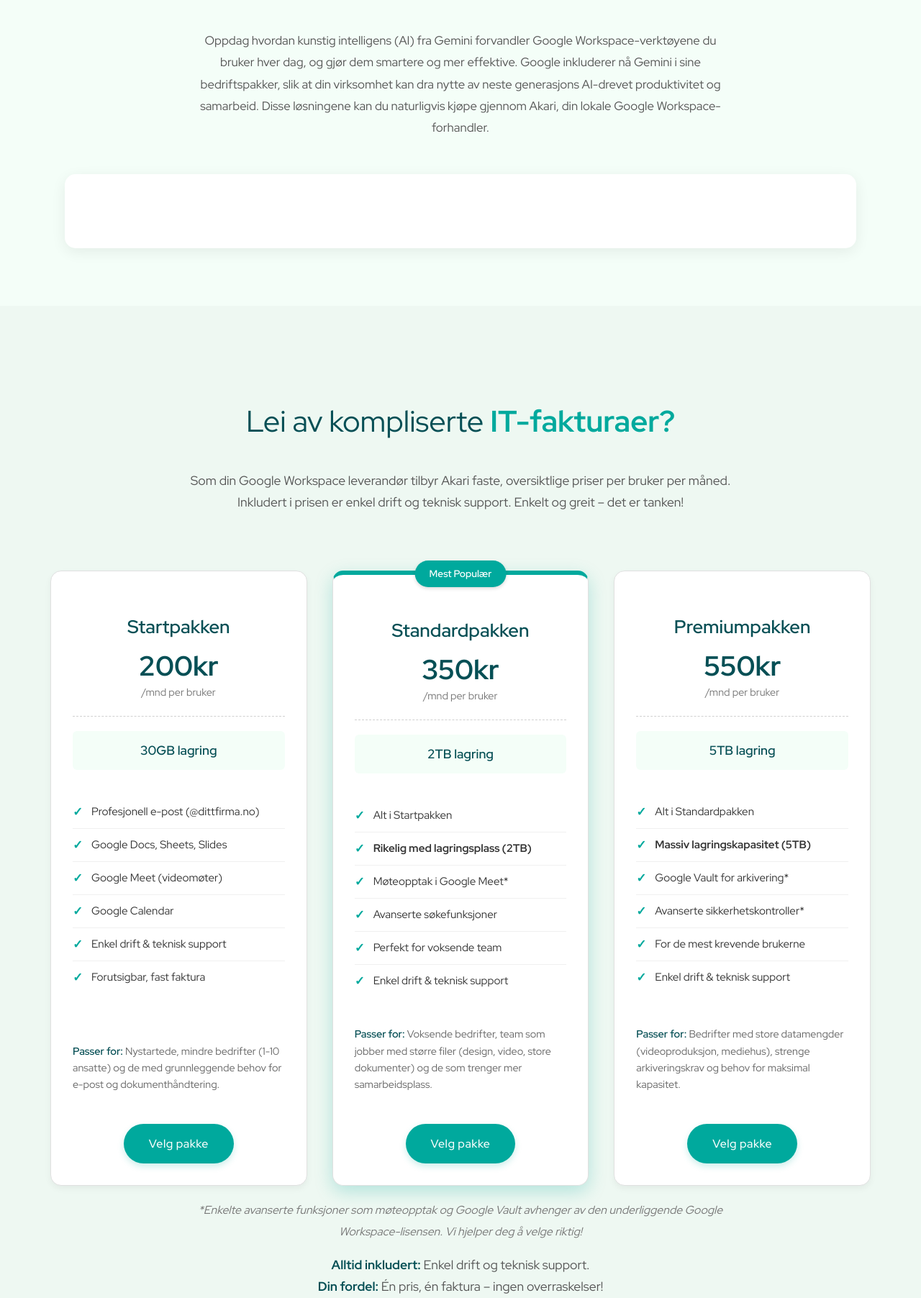
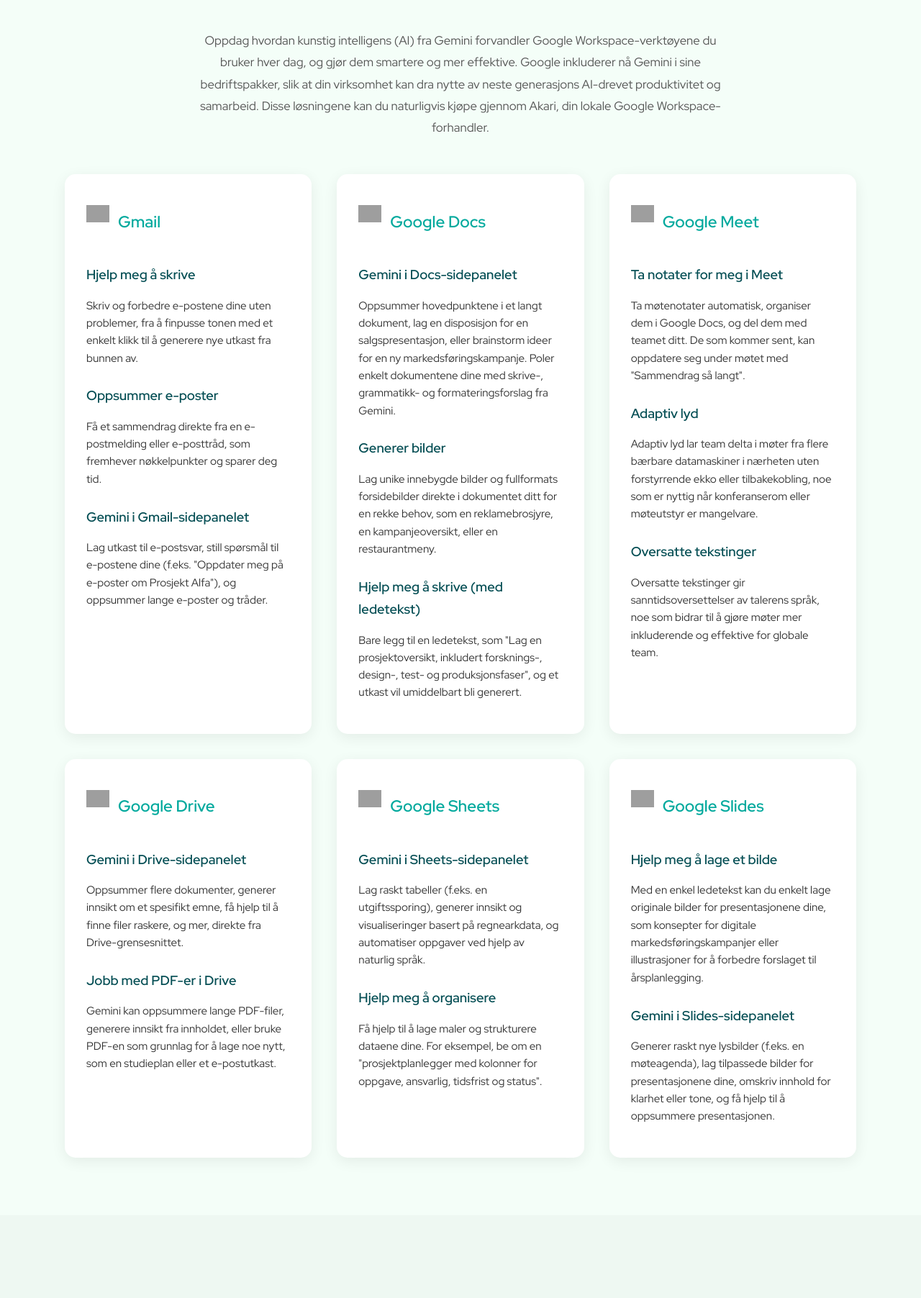
Before and after one commit to Akari-AS/akarit, a PHP site: page / in a window 1280 px wide. Shown: the part 2836-4640 px from the top of the page at 72% size. Run offline with PHP 8.4, Linux system fonts and the light colour scheme; data that the repository does not hold is empty; some libraries are stand-ins or nearby versions; grey boxes are pictures that could not be loaded.

Commit message:
Gemini tools som falt ut

```diff
--- a/public/index.php
+++ b/public/index.php
@@ -58,7 +58,6 @@ function old_value(string $key, array $data): string {
 
 $youtubeVideoId = "AwwZMoYNK2o";
 
-// Oppdatert sidetittel-logikk
 $basePageTitle = "Google Workspace Leverandør";
 if ($currentLocationName !== "Generell") {
     $pageTitle = $basePageTitle . ' i ' . htmlspecialchars($currentLocationName) . ' | Akari';
@@ -67,11 +66,114 @@ if ($currentLocationName !== "Generell") {
 }
 $pageDescription = $locationSpecificMetaDescription;
 
-
-$workspaceToolsData = [ // Denne forblir som før, jeg forkorter den her for lesbarhet
-    ['id' => 'gmail', /* ... resten av data ... */],
-    // ... (alle dine workspaceToolsData-elementer)
+// =========================================================================
+// VIKTIG: $workspaceToolsData MÅ VÆRE KOMPLETT HER
+// =========================================================================
+$workspaceToolsData = [
+    [
+        'id' => 'gmail',
+        'name' => 'Gmail',
+        'imageUrl' => 'https://www.gstatic.com/images/branding/product/1x/gmail_2020q4_48dp.png',
+        'features' => [
+            [
+                'title' => 'Hjelp meg å skrive',
+                'description' => 'Skriv og forbedre e-postene dine uten problemer, fra å finpusse tonen med et enkelt klikk til å generere nye utkast fra bunnen av.'
+            ],
+            [
+                'title' => 'Oppsummer e-poster',
+                'description' => 'Få et sammendrag direkte fra en e-postmelding eller e-posttråd, som fremhever nøkkelpunkter og sparer deg tid.'
+            ],
+            [
+                'title' => 'Gemini i Gmail-sidepanelet',
+                'description' => 'Lag utkast til e-postsvar, still spørsmål til e-postene dine (f.eks. "Oppdater meg på e-poster om Prosjekt Alfa"), og oppsummer lange e-poster og tråder.'
+            ]
+        ]
+    ],
+    [
+        'id' => 'docs',
+        'name' => 'Google Docs',
+        'imageUrl' => 'https://www.gstatic.com/images/branding/product/1x/docs_2020q4_48dp.png',
+        'features' => [
+            [
+                'title' => 'Gemini i Docs-sidepanelet',
+                'description' => 'Oppsummer hovedpunktene i et langt dokument, lag en disposisjon for en salgspresentasjon, eller brainstorm ideer for en ny markedsføringskampanje. Poler enkelt dokumentene dine med skrive-, grammatikk- og formateringsforslag fra Gemini.'
+            ],
+            [
+                'title' => 'Generer bilder',
+                'description' => 'Lag unike innebygde bilder og fullformats forsidebilder direkte i dokumentet ditt for en rekke behov, som en reklamebrosjyre, en kampanjeoversikt, eller en restaurantmeny.'
+            ],
+            [
+                'title' => 'Hjelp meg å skrive (med ledetekst)',
+                'description' => 'Bare legg til en ledetekst, som "Lag en prosjektoversikt, inkludert forsknings-, design-, test- og produksjonsfaser", og et utkast vil umiddelbart bli generert.'
+            ],
+        ]
+    ],
+    [
+        'id' => 'meet',
+        'name' => 'Google Meet',
+        'imageUrl' => 'https://www.gstatic.com/images/branding/product/1x/meet_2020q4_48dp.png',
+        'features' => [
+            [
+                'title' => 'Ta notater for meg i Meet',
+                'description' => 'Ta møtenotater automatisk, organiser dem i Google Docs, og del dem med teamet ditt. De som kommer sent, kan oppdatere seg under møtet med "Sammendrag så langt".'
+            ],
+            [
+                'title' => 'Adaptiv lyd',
+                'description' => 'Adaptiv lyd lar team delta i møter fra flere bærbare datamaskiner i nærheten uten forstyrrende ekko eller tilbakekobling, noe som er nyttig når konferanserom eller møteutstyr er mangelvare.'
+            ],
+            [
+                'title' => 'Oversatte tekstinger',
+                'description' => 'Oversatte tekstinger gir sanntidsoversettelser av talerens språk, noe som bidrar til å gjøre møter mer inkluderende og effektive for globale team.'
+            ]
+        ]
+    ],
+    [
+        'id' => 'drive',
+        'name' => 'Google Drive',
+        'imageUrl' => 'https://www.gstatic.com/images/branding/product/1x/drive_2020q4_48dp.png',
+        'features' => [
+            [
+                'title' => 'Gemini i Drive-sidepanelet',
+                'description' => 'Oppsummer flere dokumenter, generer innsikt om et spesifikt emne, få hjelp til å finne filer raskere, og mer, direkte fra Drive-grensesnittet.'
+            ],
+            [
+                'title' => 'Jobb med PDF-er i Drive',
+                'description' => 'Gemini kan oppsummere lange PDF-filer, generere innsikt fra innholdet, eller bruke PDF-en som grunnlag for å lage noe nytt, som en studieplan eller et e-postutkast.'
+            ],
+        ]
+    ],
+    [
+        'id' => 'sheets',
+        'name' => 'Google Sheets',
+        'imageUrl' => 'https://www.gstatic.com/images/branding/product/1x/sheets_2020q4_48dp.png',
+        'features' => [
+            [
+                'title' => 'Gemini i Sheets-sidepanelet',
+                'description' => 'Lag raskt tabeller (f.eks. en utgiftssporing), generer innsikt og visualiseringer basert på regnearkdata, og automatiser oppgaver ved hjelp av naturlig språk.'
+            ],
+            [
+                'title' => 'Hjelp meg å organisere',
+                'description' => 'Få hjelp til å lage maler og strukturere dataene dine. For eksempel, be om en "prosjektplanlegger med kolonner for oppgave, ansvarlig, tidsfrist og status".'
+            ]
+        ]
+    ],
+    [
+        'id' => 'slides',
+        'name' => 'Google Slides',
+        'imageUrl' => 'https://www.gstatic.com/images/branding/product/1x/slides_2020q4_48dp.png',
+        'features' => [
+            [
+                'title' => 'Hjelp meg å lage et bilde',
+                'description' => 'Med en enkel ledetekst kan du enkelt lage originale bilder for presentasjonene dine, som konsepter for digitale markedsføringskampanjer eller illustrasjoner for å forbedre forslaget til årsplanlegging.'
+            ],
+            [
+                'title' => 'Gemini i Slides-sidepanelet',
+                'description' => 'Generer raskt nye lysbilder (f.eks. en møteagenda), lag tilpassede bilder for presentasjonene dine, omskriv innhold for klarhet eller tone, og få hjelp til å oppsummere presentasjonen.'
+            ]
+        ]
+    ],
 ];
+// =========================================================================
 
 // --------- INKLUDER MALER ---------
 require __DIR__ . '/../templates/header.php';
@@ -79,7 +181,7 @@ require __DIR__ . '/../templates/header.php';
 require __DIR__ . '/../templates/sections/hjem.php';
 require __DIR__ . '/../templates/sections/fordeler.php';
 require __DIR__ . '/../templates/sections/produkter.php';
-require __DIR__ . '/../templates/sections/ai-funksjoner.php';
+require __DIR__ . '/../templates/sections/ai-funksjoner.php'; // Denne filen bruker $workspaceToolsData
 require __DIR__ . '/../templates/sections/prispakker.php';
 require __DIR__ . '/../templates/sections/nrk-google-workspace.php';
 require __DIR__ . '/../templates/sections/hvorfor-oss.php';
--- a/templates/sections/ai-funksjoner.php
+++ b/templates/sections/ai-funksjoner.php
@@ -3,6 +3,8 @@
     <div class="container">
         <h2>Google Workspace Superladet med Gemini AI</h2>
         <p>Oppdag hvordan kunstig intelligens (AI) fra Gemini forvandler Google Workspace-verktøyene du bruker hver dag, og gjør dem smartere og mer effektive. Google inkluderer nå Gemini i sine bedriftspakker, slik at din virksomhet kan dra nytte av neste generasjons AI-drevet produktivitet og samarbeid. Disse løsningene kan du naturligvis kjøpe gjennom Akari, din lokale Google Workspace-forhandler.</p>
+
+        <?php if (isset($workspaceToolsData) && !empty($workspaceToolsData)): ?>
             <div class="ai-tools-grid">
                 <?php foreach ($workspaceToolsData as $tool): ?>
                 <div class="ai-tool-card">
@@ -23,5 +25,8 @@
                 </div>
                 <?php endforeach; ?>
             </div>
+        <?php else: ?>
+            <p style="text-align:center; margin-top: 30px;">Informasjon om AI-funksjoner kommer snart.</p>
+        <?php endif; ?>
     </div>
 </section>
```
Lines whose indentation alone changed are shown as unchanged.
